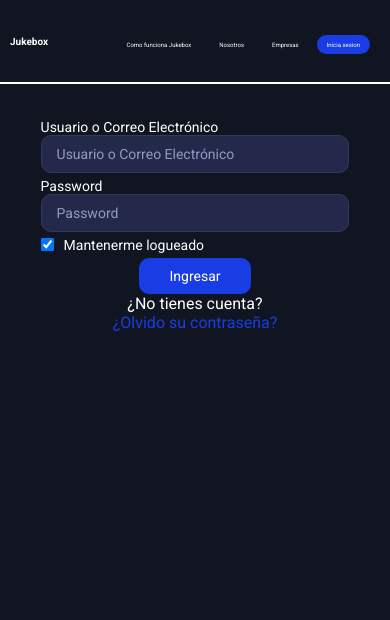
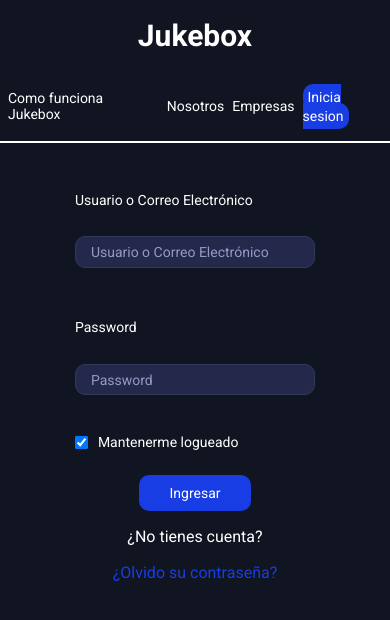
Before and after one commit to elandy2472/Jukebox, a PHP site: page /jukebox/login in a window 390 px wide. Shown: the top 620 px of the page. Run offline with PHP 8.4, Linux system fonts and the light colour scheme.

Commit message:
Add files via upload

```diff
--- a/app/views/css/actualizar_empresa.css
+++ b/app/views/css/actualizar_empresa.css
@@ -6,7 +6,7 @@ body {
     display: flex;
     justify-content: center;
     align-items: center;
-    height: 100vh;
+    height: 90vh;
     margin: 0;
     padding: 20px;
 }
--- a/app/views/css/index.css
+++ b/app/views/css/index.css
@@ -1,5 +1,4 @@
-@import url('https://fonts.googleapis.com/css2?family=Roboto:ital,wght@0,100;0,300;0,400;0,500;0,700;0,900;1,100;1,300;1,400;1,500;1,700;1,900&display=swap');
-
+@import url("https://fonts.googleapis.com/css2?family=Roboto:ital,wght@0,100;0,300;0,400;0,500;0,700;0,900;1,100;1,300;1,400;1,500;1,700;1,900&display=swap");
 
 * {
   margin: 0;
@@ -11,7 +10,7 @@
 :root {
   --color_principal: #111521;
   --color_botones: rgb(24, 61, 228);
-    --color_botones_hover:rgba(24, 61, 228, 0.427);
+  --color_botones_hover: rgba(24, 61, 228, 0.427);
   --color_fondo_inputs: #24284a;
 }
 
@@ -23,15 +22,12 @@
   /* Altura de la barra de desplazamiento horizontal */
 }
 
-
-
 /* Estilo para el pulgar de la barra de desplazamiento (la parte que se mueve) */
 ::-webkit-scrollbar-thumb {
   background-color: rgb(158, 159, 151);
   /* Color del pulgar */
   border-radius: 10px;
   /* Redondear las esquinas del pulgar */
-
 }
 
 /* Estilo para el pulgar de la barra de desplazamiento al pasar el mouse por encima */
@@ -46,13 +42,10 @@
   /* Color de la esquina */
 }
 
-
 html {
   background-color: var(--color_principal);
   scroll-behavior: smooth;
 }
-
-
 
 #body_main {
   width: 100%;
@@ -70,27 +63,27 @@ html {
   width: 100vw;
   height: 10vh;
   background-color: var(--color_principal);
+  /* background-color: red; */
   border-bottom: 2px solid white;
   display: flex;
   position: fixed;
   left: 0%;
   top: 0%;
-    justify-content: space-around;
+  justify-content: center;
   align-items: center;
   list-style: none;
   z-index: 1;
 }
 
-#ul_todos>div {
+#ul_todos > div {
   width: 50%;
   height: 100%;
   display: flex;
   align-items: center;
 }
 
-
-.logo>#a_logo,
-.opciones>#li_todos>#a_todos {
+.logo > #a_logo,
+.opciones > #li_todos > #a_todos {
   text-decoration: none;
   /* background-color: blue; */
   padding: 10px 20px;
@@ -102,9 +95,10 @@ html {
   /* background-color: red; */
   padding: 0 0 0 10px;
   width: 40%;
+  display: flex;
 }
 
-.logo>#a_logo {
+.logo > #a_logo {
   font-size: 26px;
   font-weight: 800;
 }
@@ -114,23 +108,21 @@ html {
   justify-content: flex-end;
   padding: 0 20px 0 0;
   width: 60%;
-
+  display: flex;
 }
 
-.opciones>#li_todos>#a_todos {
+.opciones > #li_todos > #a_todos {
   font-weight: 400;
   font-style: normal;
   border-radius: 10px;
 }
 
-.opciones>#li_todos>#a_todos:hover {
+.opciones > #li_todos > #a_todos:hover {
   background-color: var(--color_fondo_inputs);
-transition: all .3s ease-in-out;
+  transition: all 0.3s ease-in-out;
 }
 
-
-
-.opciones>#li_todos {
+.opciones > #li_todos {
   margin-left: 8px;
   /* background-color: red; */
   font-weight: 100;
@@ -146,10 +138,9 @@ transition: all .3s ease-in-out;
   font-weight: 400;
 }
 
-#boton_iniciar_sesion:hover{
+#boton_iniciar_sesion:hover {
   background-color: var(--color_botones_hover);
 }
-
 
 #main_main {
   width: 100%;
@@ -176,26 +167,25 @@ transition: all .3s ease-in-out;
   margin-bottom: 40px;
 }
 
-.section_ingresar_sala>div {
+.section_ingresar_sala > div {
   width: 100%;
   height: 20%;
   /* background-color: yellow; */
 }
 
-.mensaje_section_ingresar_sala>h1 {
+.mensaje_section_ingresar_sala > h1 {
   font-size: 80px;
   color: white;
   /* background-color: #0056b3; */
 }
 
-.section_ingresar_sala>.just_p>p {
+.section_ingresar_sala > .just_p > p {
   font-size: 25px;
   color: white;
   /* background-color: green; */
-
 }
 
-.inputs_entrar_sala>form {
+.inputs_entrar_sala > form {
   width: 40%;
   height: 100%;
   /* background-color: #2e4a67; */
@@ -204,7 +194,7 @@ transition: all .3s ease-in-out;
   align-items: center;
 }
 
-.inputs_entrar_sala>form>label {
+.inputs_entrar_sala > form > label {
   /* background-color: bisque; */
   height: 100%;
   width: 35%;
@@ -215,7 +205,7 @@ transition: all .3s ease-in-out;
   font-weight: 400;
 }
 
-.inputs_entrar_sala>form>label>input {
+.inputs_entrar_sala > form > label > input {
   padding: 20px 20px 20px 10px;
   border-radius: 10px;
   border: none;
@@ -227,7 +217,7 @@ input::placeholder {
   color: rgb(147, 155, 196);
 }
 
-.inputs_entrar_sala>form>input[type="submit"] {
+.inputs_entrar_sala > form > input[type="submit"] {
   background-color: var(--color_botones);
   border: none;
   padding: 18px 32px;
@@ -237,9 +227,9 @@ input::placeholder {
   cursor: pointer;
 }
 
-.inputs_entrar_sala>form>input[type="submit"]:hover {
+.inputs_entrar_sala > form > input[type="submit"]:hover {
   background-color: var(--color_botones_hover);
-    transition: all .3s ease-in-out;
+  transition: all 0.3s ease-in-out;
 }
 
 input:focus {
@@ -256,10 +246,9 @@ input:focus {
   flex-direction: column;
   gap: 30px;
   scroll-margin-top: 100px;
-
 }
 
-.tarjeta_como_funciona_jukebox>.contenedor_tarjeta_como_funciona_titulo {
+.tarjeta_como_funciona_jukebox > .contenedor_tarjeta_como_funciona_titulo {
   width: 100%;
   height: 15%;
   /* background-color: green; */
@@ -271,7 +260,8 @@ input:focus {
   font-size: 22px;
 }
 
-.tarjeta_como_funciona_jukebox>.contenedor_tarjeta_como_funciona_contenedores {
+.tarjeta_como_funciona_jukebox
+  > .contenedor_tarjeta_como_funciona_contenedores {
   width: 100%;
   height: 90%;
   /* background-color: green; */
@@ -282,7 +272,9 @@ input:focus {
   flex-wrap: wrap;
 }
 
-.tarjeta_como_funciona_jukebox>.contenedor_tarjeta_como_funciona_contenedores>div {
+.tarjeta_como_funciona_jukebox
+  > .contenedor_tarjeta_como_funciona_contenedores
+  > div {
   width: 12%;
   height: 180px;
   background-color: var(--color_fondo_inputs);
@@ -296,7 +288,7 @@ input:focus {
   text-align: center;
 }
 
-.contenedor_tarjeta_como_funciona_contenedores>div>i {
+.contenedor_tarjeta_como_funciona_contenedores > div > i {
   font-size: 30px;
   width: 80%;
   height: 46px;
@@ -304,7 +296,7 @@ input:focus {
   color: white;
 }
 
-.contenedor_tarjeta_como_funciona_contenedores>div>p {
+.contenedor_tarjeta_como_funciona_contenedores > div > p {
   color: white;
   font-size: 16px;
 }
@@ -318,9 +310,7 @@ input:focus {
   justify-content: center;
   align-items: center;
   /* padding: 0 50px; */
-
 }
-
 
 .Descripcion_sobre_nosotros_contenedores_wave {
   width: 100%;
@@ -346,7 +336,6 @@ input:focus {
   background-color: var(--color_fondo_inputs);
 }
 
-
 .Descripcion_sobre_nosotros_contenedores_tres {
   background-color: var(--color_fondo_inputs);
   width: 100%;
@@ -357,10 +346,9 @@ input:focus {
   /* background-color: rebeccapurple; */
   padding: 0 30px;
   flex-wrap: wrap;
-
 }
 
-.Descripcion_sobre_nosotros_contenedores_tres>img {
+.Descripcion_sobre_nosotros_contenedores_tres > img {
   width: 20%;
   height: 100%;
   /* background-color: white; */
@@ -380,14 +368,13 @@ footer {
   border-radius: 0 0 20px 20px;
 }
 
-footer>div {
+footer > div {
   width: 100%;
   height: 50%;
   background-color: var(--color_fondo_inputs);
   display: flex;
   justify-content: center;
   align-items: center;
-
 }
 
 .politicayprivacidad {
@@ -404,7 +391,6 @@ footer>div {
   width: 100%;
   color: rgba(255, 255, 255, 0.779);
   text-align: center;
-
 }
 
 .derechos {
@@ -413,22 +399,19 @@ footer>div {
   border-radius: 0 0 20px 20px;
 }
 
-.politicayprivacidad>a,
-.redes_sociales>a,
+.politicayprivacidad > a,
+.redes_sociales > a,
 .derechos {
   text-decoration: none;
   font-size: 18px;
   color: rgba(255, 255, 255, 0.779);
 }
 
-
 @media (max-width: 1580px) {
   .section_ingresar_sala {
     background: url("../fotos/fondo1.svg") no-repeat right center / 550px 550px;
   }
-
 }
-
 
 @media (max-width: 1430px) {
   .section_ingresar_sala {
@@ -436,65 +419,54 @@ footer>div {
   }
 }
 
-
 @media (max-width: 1272px) {
-
   .section_ingresar_sala {
     background: url("../fotos/fondo2.svg") no-repeat center center / 700px 750px;
   }
-    .logo>#a_logo {
+  .logo > #a_logo {
     font-size: 20px;
   }
 
-    .opciones>#li_todos>#a_todos, #boton_iniciar_sesion {
+  .opciones > #li_todos > #a_todos,
+  #boton_iniciar_sesion {
     font-size: 14px;
   }
-    .mensaje_section_ingresar_sala>h1 {
+  .mensaje_section_ingresar_sala > h1 {
     font-size: 70px;
     text-align: center;
   }
 
-    .section_ingresar_sala>.just_p>p {
+  .section_ingresar_sala > .just_p > p {
     text-align: center;
-
   }
-    .inputs_entrar_sala>form {
+  .inputs_entrar_sala > form {
     width: 100%;
   }
 }
 
-
 @media (max-width: 1122px) {
   #header_todos .logo {
-        width: 10%;
+    width: 20%;
     padding: 0;
   }
 
   #header_todos .opciones {
-        width: 90%;
+    width: 80%;
   }
 }
 
 @media (max-width: 960px) {
 
-    .logo>#a_logo {
-        font-size: 15px;
-    }
-
-    .opciones>#li_todos>#a_todos, #boton_iniciar_sesion {
-        font-size: 10px;
-        padding: 8px 16px;
-    }
-
-
-    .tarjeta_como_funciona_jukebox>.contenedor_tarjeta_como_funciona_contenedores>div {
+  .tarjeta_como_funciona_jukebox
+    > .contenedor_tarjeta_como_funciona_contenedores
+    > div {
     width: 30%;
   }
 
-    .contenedor_tarjeta_como_funciona_contenedores>div>i {
+  .contenedor_tarjeta_como_funciona_contenedores > div > i {
     width: 60%;
   }
-    .contenedor_tarjeta_como_funciona_contenedores>div>p {
+  .contenedor_tarjeta_como_funciona_contenedores > div > p {
     color: white;
     font-size: 16px;
   }
@@ -503,91 +475,129 @@ footer>div {
     background: url("../fotos/fondo2.svg") no-repeat center center / 500px 500px;
   }
 
-    .mensaje_section_ingresar_sala>h1 {
+  .mensaje_section_ingresar_sala > h1 {
     font-size: 60px;
   }
 }
 
+@media (max-width: 700px) {
+  #header_todos,
+  #navbar_todos,
+  #ul_todos {
+    flex-direction: column;
+    height: 17vh;
+  }
+
+  .logo, .opciones{
+    height: 100%;
+  }
+
+  #header_todos .logo {
+    width: 40%;
+    padding: 0;
+    justify-content: center;
+  }
+  .logo > #a_logo {
+    font-size: 30px;
+  }
+  #header_todos .opciones {
+    width: 100%;
+    justify-content: center;
+  }
+}
 
 @media (max-width: 620px) {
   body {
     padding: 0 30px 0px 30px;
-
-    }
-    .logo>#a_logo {
-        padding: 10px;
-        font-size: 14px;
   }
 
-    .opciones>#li_todos>#a_todos {
-        font-size: 8px;
+  .opciones > #li_todos > #a_todos {
     padding: 8px 10px;
+    display: flex;
+    justify-content: center;
   }
 
   .section_ingresar_sala {
     background: url("../fotos/fondo2.svg") no-repeat center center / 300px 300px;
   }
 
-
-    .tarjeta_como_funciona_jukebox>.contenedor_tarjeta_como_funciona_contenedores>div {
+  .tarjeta_como_funciona_jukebox
+    > .contenedor_tarjeta_como_funciona_contenedores
+    > div {
     width: 30%;
   }
 
-    .contenedor_tarjeta_como_funciona_contenedores>div>i {
+  .contenedor_tarjeta_como_funciona_contenedores > div > i {
     width: 60%;
   }
-    .contenedor_tarjeta_como_funciona_contenedores>div>p {
+  .contenedor_tarjeta_como_funciona_contenedores > div > p {
     color: white;
     font-size: 16px;
   }
 }
 
-
-@media (max-width: 450px) {
-    .logo>#a_logo {
-        font-size: 10px;
+@media (max-width: 510px) {
+  .logo > #a_logo {
+    font-size: 30px;
   }
 
-    .opciones>#li_todos>#a_todos, #boton_iniciar_sesion {
-        font-size: 6px;
-        padding: 6px 10px;
+  .opciones > #li_todos > #a_todos,
+  #boton_iniciar_sesion {
+    font-size: 14px;
+    padding: 0;
   }
-    .mensaje_section_ingresar_sala>h1 {
+
+  .opciones{
+    padding: 0;
+    justify-content: center;
+  }
+
+  #boton_iniciar_sesion{
+    padding:5px 5px;
+  }
+
+  .opciones > #li_todos {
+    width: auto;
+    /* background-color: #272f37; */
+  }
+
+  .mensaje_section_ingresar_sala > h1 {
     font-size: 40px;
   }
 
-    .section_ingresar_sala>.just_p>p {
+  .section_ingresar_sala > .just_p > p {
     font-size: 25px;
-
   }
-    .inputs_entrar_sala>form>label>input {
+  .inputs_entrar_sala > form > label > input {
     padding: 15px 15px 15px 8px;
   }
 
   input[type="submit"] {
     padding: 12px 20px 12px 20px;
-
   }
 
-    .Descripcion_sobre_nosotros_contenedores_tres>img {
+  .Descripcion_sobre_nosotros_contenedores_tres > img {
     width: 40%;
     height: 30%;
   }
-    .contenedor_tarjeta_como_funciona_contenedores>div>p {
+  .contenedor_tarjeta_como_funciona_contenedores > div > p {
     font-size: 12px;
   }
 }
 
-
-
-
-
-
-
 /* ¡ATENCION! => ESTILOS PARA LA VISTA 404*/
 
-#main_404{
+#main_404 {
   width: 90vw;
   height: 90vh;
   background: url("../fotos/404.svg") no-repeat center center / 100% 70%;
 }
+
+
+@media (max-width: 350px) {
+  .opciones > #li_todos > #a_todos,
+  #boton_iniciar_sesion {
+    font-size: 12px;
+  }
+
+}
--- a/app/views/css/register-view.css
+++ b/app/views/css/register-view.css
@@ -22,6 +22,7 @@ section.register {
     border-radius: 10px;
     width: 100%;
     max-width: 600px;
+    margin-top: 290px;
 }
 ::placeholder{
     padding-left: 12px;
--- a/app/views/css/style-login.css
+++ b/app/views/css/style-login.css
@@ -119,9 +119,6 @@ input[type="checkbox"] {
   #main_login {
       width: 80%;
   }
-  #form_login{
-    margin-top: 20%;
-  }
 
   #form_login > input[type="submit"] {
       padding: 15px 80px;
@@ -130,28 +127,6 @@ input[type="checkbox"] {
 
 /* Estilos para dispositivos móviles */
 @media (max-width: 768px) {
-  #main_login {
-      width: 90%;
-      height: auto;
-      margin-top: 50px;
-  }
-  #form_login{
-    margin-top: 20%;
-  }
-
-
-  #form_login > h1 {
-      font-size: 24px;
-  }
-
-  #label_login, #label_checkbox_login {
-      width: 90%;
-  }
-
-  input[type="text"],
-  input[type="password"] {
-      padding: 15px 5px 15px 20px;
-  }
 
   #form_login > input[type="submit"] {
       padding: 15px 50px;
@@ -168,7 +143,7 @@ input[type="checkbox"] {
 @media (max-width: 480px) {
   #main_login {
       width: 100%;
-      height: auto;
+      height: 50vh;
   }
   #form_login{
     margin-top: 20%;
```
Lines whose indentation alone changed are shown as unchanged.
